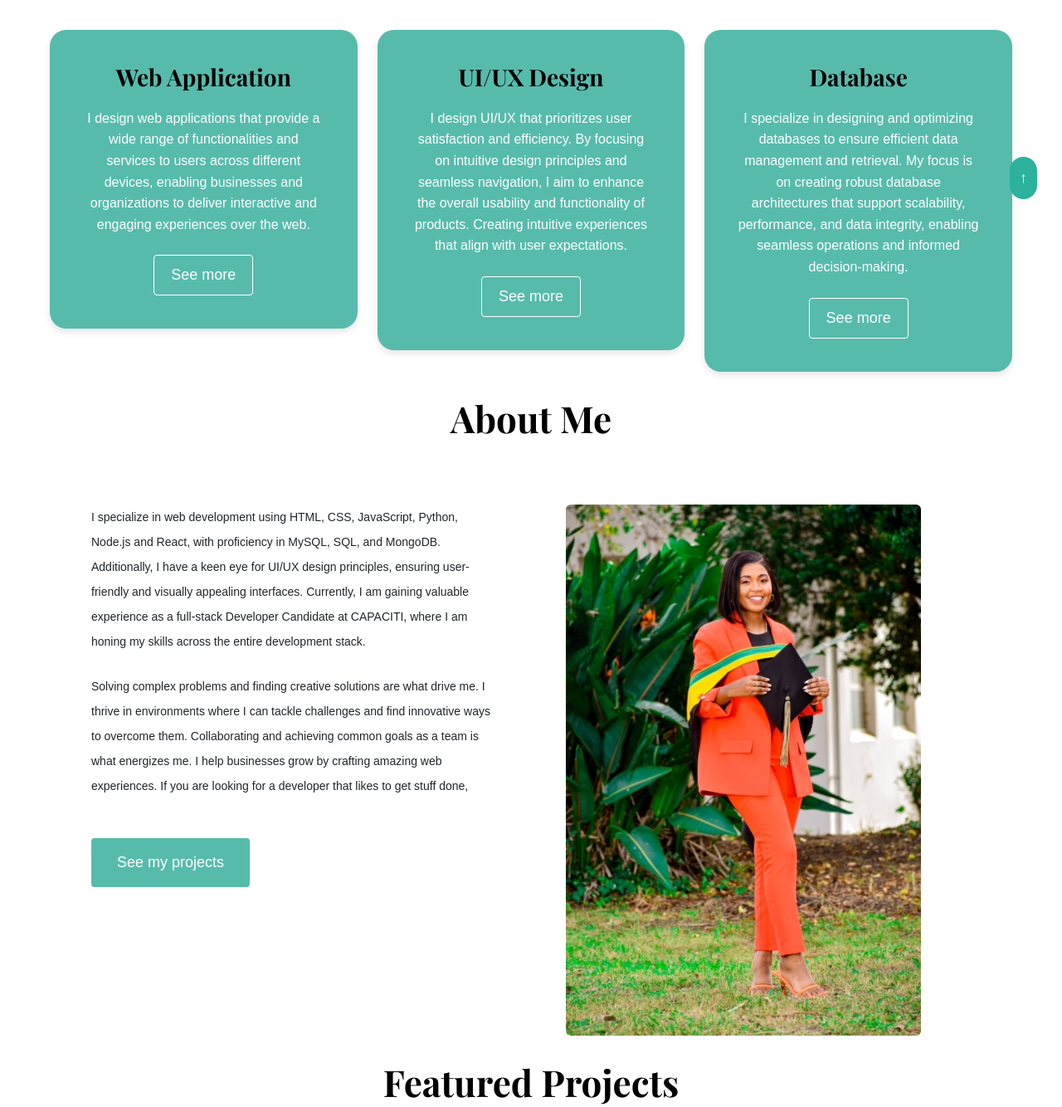
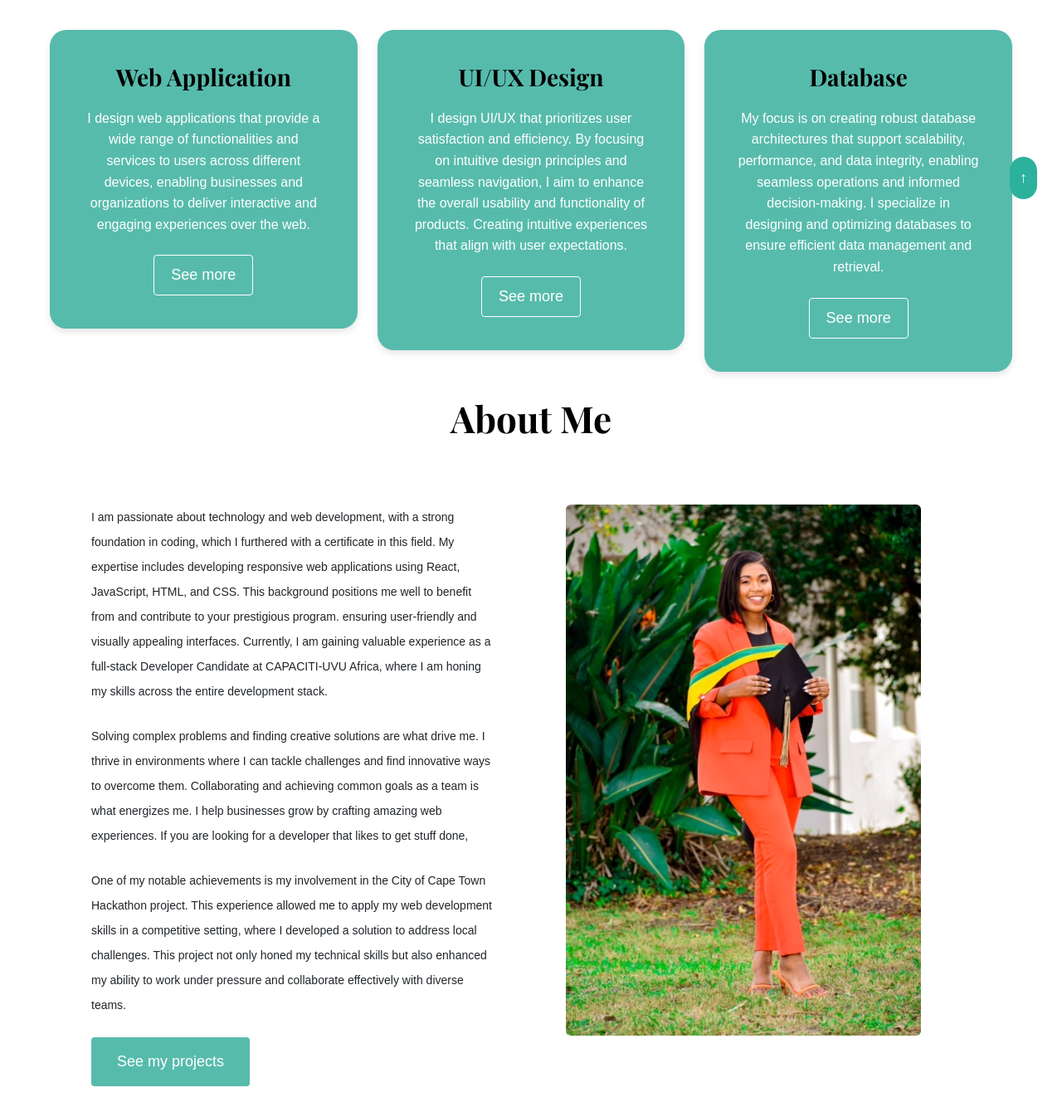
Before and after one commit to thandokazinotyalwa/portfolio_project, a plain HTML site: page index.html in a window 1280 px wide. Shown: the part 540-1874 px from the top of the page at 83% size. Drawn offline with nearby package versions, Linux system fonts and the light colour scheme.

Commit message:
updated about me section

```diff
--- a/index.html
+++ b/index.html
@@ -77,7 +77,10 @@
       <div class="whatIDo">
         <h2>Web Application</h2>
         <p class="mb-4">
-          I design web applications that provide a wide range of functionalities and services to users across different devices, enabling businesses and organizations to deliver interactive and engaging experiences over the web.
+          I design web applications that provide a wide range of functionalities
+          and services to users across different devices,
+          enabling businesses and organizations to deliver interactive
+          and engaging experiences over the web.
         </p>
         <a href="work.html" class="btn btn-branding-outline1">See more</a>
       </div>
@@ -86,7 +89,10 @@
       <div class="whatIDo">
         <h2>UI/UX Design</h2>
         <p class="mb-4">
-          I design UI/UX that prioritizes user satisfaction and efficiency. By focusing on intuitive design principles and seamless navigation, I aim to enhance the overall usability and functionality of products. Creating intuitive experiences that align with user expectations.
+          I design UI/UX that prioritizes user satisfaction and efficiency.
+          By focusing on intuitive design principles and seamless navigation,
+          I aim to enhance the overall usability and functionality of products.
+          Creating intuitive experiences that align with user expectations.
         </p>
         <a href="work.html" class="btn btn-branding-outline1">See more</a>
       </div>
@@ -95,7 +101,9 @@
       <div class="whatIDo">
         <h2>Database</h2>
         <p class="mb-4">
-          I specialize in designing and optimizing databases to ensure efficient data management and retrieval. My focus is on creating robust database architectures that support scalability, performance, and data integrity, enabling seamless operations and informed decision-making.
+          My focus is on creating robust database architectures that support scalability,
+          performance, and data integrity, enabling seamless operations and informed decision-making.
+          I specialize in designing and optimizing databases to ensure efficient data management and retrieval.
         </p>
         <a href="work.html" class="btn btn-branding-outline1">See more</a>
       </div>
@@ -108,21 +116,30 @@
       <div class="col-md-6">
         <div class="content">
           <p class="mb-4">
-            I specialize in web development using HTML, CSS, JavaScript,
-            Python, Node.js and React, with proficiency in MySQL, SQL, and
-            MongoDB. Additionally, I have a keen eye for UI/UX design
-            principles, ensuring user-friendly and visually appealing
+            I am passionate about technology and web development, with a strong foundation in coding,
+            which I furthered with a certificate in this field.
+            My expertise includes developing responsive web applications using
+            React, JavaScript, HTML, and CSS. This background positions me well to benefit from
+            and contribute to your prestigious program.
+            ensuring user-friendly and visually appealing
             interfaces. Currently, I am gaining valuable experience as a
-            full-stack Developer Candidate at CAPACITI, where I am honing my
+            full-stack Developer Candidate at CAPACITI-UVU Africa, where I am honing my
             skills across the entire development stack.
           </p>
-          <p class="mb-5">
+          <p class="mb-4">
             Solving complex problems and finding creative solutions are what
             drive me. I thrive in environments where I can tackle challenges
             and find innovative ways to overcome them. Collaborating and
             achieving common goals as a team is what energizes me. I help
             businesses grow by crafting amazing web experiences. If you are
             looking for a developer that likes to get stuff done,
+          </p>
+          <p class="mb-4">
+            One of my notable achievements is my involvement in the City of Cape Town Hackathon project.
+            This experience allowed me to apply my web development skills in a competitive setting,
+            where I developed a solution to address local challenges.
+            This project not only honed my technical skills but also enhanced my ability
+            to work under pressure and collaborate effectively with diverse teams.
           </p>
           <a href="work.html" class="btn btn-branding">See my projects</a>
         </div>
```
Also changed, not shown: about.html (+11 -6 lines).
